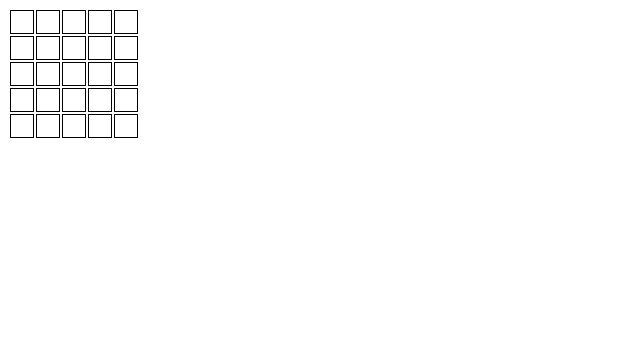
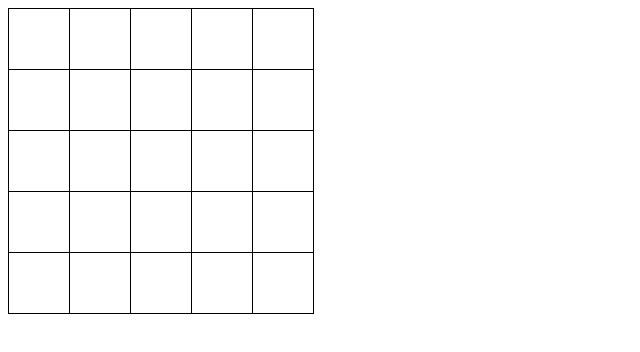
Before and after one commit to imunitnok/web-apps-tictactoe-week1, a website built with Parcel: page index.html in a window 1280 px wide. Shown: the whole page, without its empty margins (0-640 px from the left). Built offline with nearby package versions, Linux system fonts and the light colour scheme.

Commit message:
[Add] Tabel styles accordingly second week assignment

```diff
--- a/src/style.css
+++ b/src/style.css
@@ -1,5 +1,25 @@
+#board table {
+    border-spacing: 0px;
+    border-collapse: collapse;
+}
+
 #board table td {
-    width: 20px;
-    height: 20px;
+    font-family: Helvetica, sans-serif;
+    text-align: center;
+    vertical-align: middle;
+    font-size: 30px;
+    padding: 0px;
+    width: 60px;
+    height: 60px;
     border: 1px solid black;
 }
+
+#board table .player0 {
+    content: "x";
+    background-color: rgb(124, 252, 0);
+}
+
+#board table .player1 {
+    content: "o";
+    background-color: rgb(250, 128, 114);
+}
```
